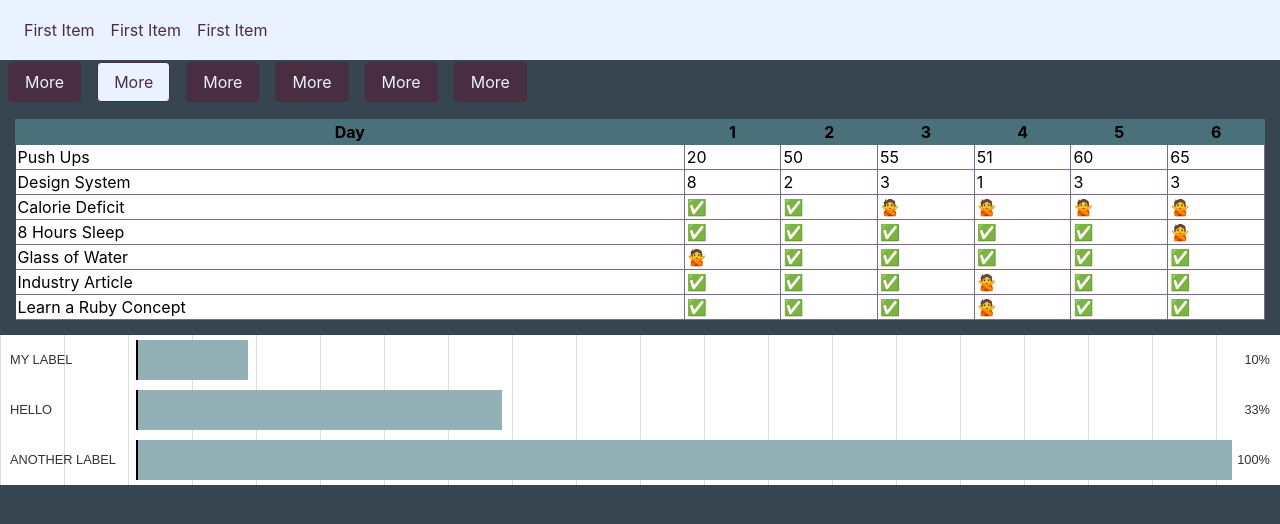
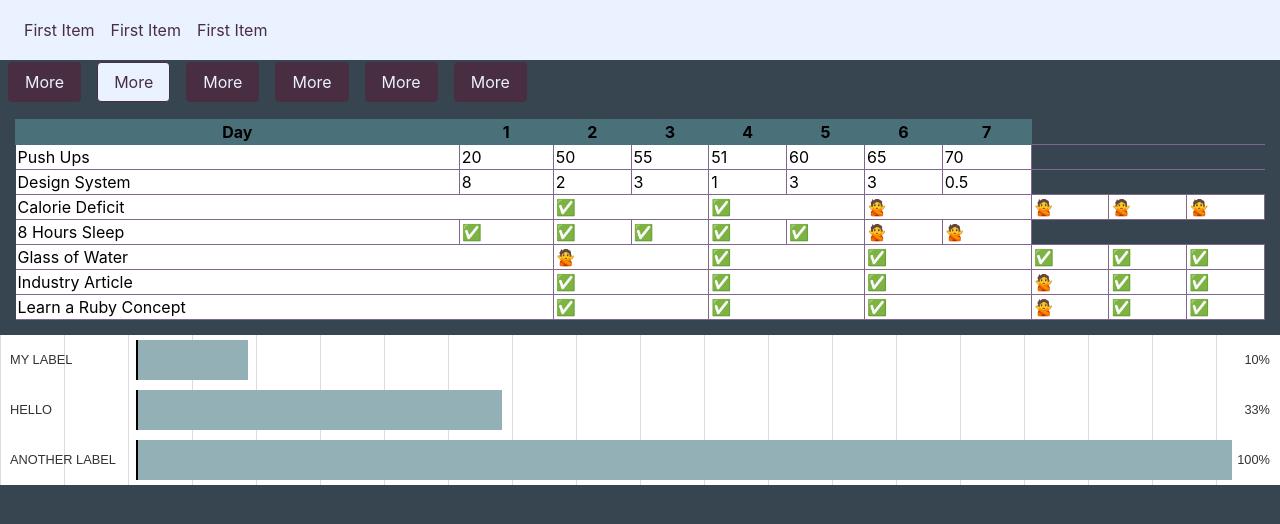
Before and after one commit to elizabethletourneau/ionic-mouse, a React app: page / in a window 1280 px wide. Shown: the top 524 px of the page. Built offline with nearby package versions, Linux system fonts and the light colour scheme.

Commit message:
updated bar

```diff
--- a/src/app.jsx
+++ b/src/app.jsx
@@ -28,12 +28,12 @@ class App extends Component {
 
   render() {
     const data = {
-      headers: ["Day", 1, 2, 3, 4, 5, 6],
+      headers: ["Day", 1, 2, 3, 4, 5, 6, 7],
       values: [
-        ["Push Ups", 20, 50, 55, 51, 60, 65],
-        ["Design System", 8, 2, 3, 1, 3, 3],
+        ["Push Ups", 20, 50, 55, 51, 60, 65, 70],
+        ["Design System", 8, 2, 3, 1, 3, 3, 0.5],
         ["Calorie Deficit", `✅`, `✅`, `🙅‍`, `🙅‍`, `🙅‍`, `🙅‍`],
-        ["8 Hours Sleep", `✅`, `✅`, `✅`, `✅`, `✅`, `🙅‍`],
+        ["8 Hours Sleep", `✅`, `✅`, `✅`, `✅`, `✅`, `🙅‍`, `🙅‍`],
         ["Glass of Water", `🙅‍`, `✅`, `✅`, `✅`, `✅`, `✅`],
         ["Industry Article", `✅`, `✅`, `✅`, `🙅‍`, `✅`, `✅`],
         ["Learn a Ruby Concept", `✅`, `✅`, `✅`, `🙅‍`, `✅`, `✅`]
--- a/src/components/BarChart/components/Bar/Bar.jsx
+++ b/src/components/BarChart/components/Bar/Bar.jsx
@@ -5,18 +5,18 @@ import styles from "./Bar.scss";
 class Bar extends Component {
   constructor(props) {
     super(props);
-    this.state = {
-      animate: false
-    };
+    // this.state = {
+    //   animate: false
+    // };
   }
-  componentWillMount() {
-    this.onAnimate();
-  }
-  onAnimate() {
-    setTimeout(() => {
-      this.setState({ animate: !this.state.animate });
-    }, 100);
-  }
+  // componentWillMount() {
+  //   this.onAnimate();
+  // }
+  // onAnimate() {
+  //   setTimeout(() => {
+  //     this.setState({ animate: !this.state.animate });
+  //   }, 100);
+  // }
 
   increaseByOne;
 
```
